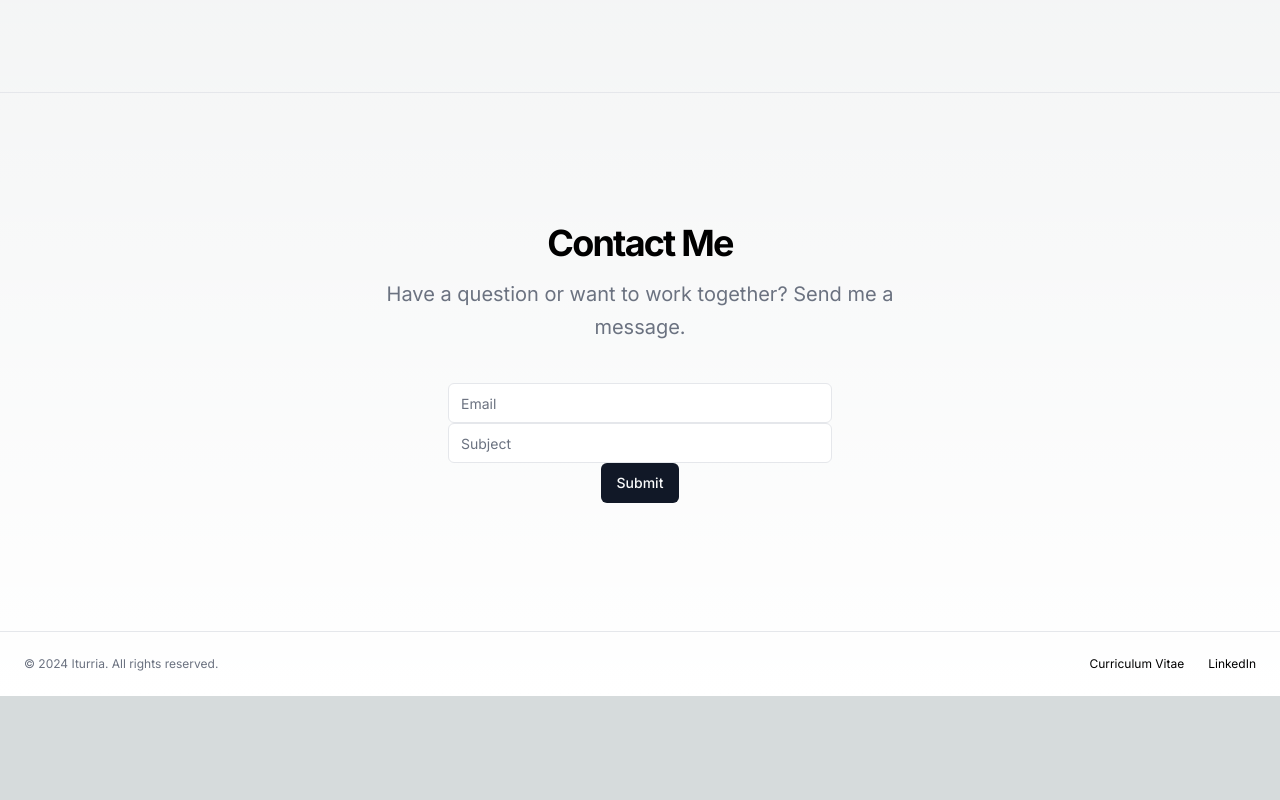
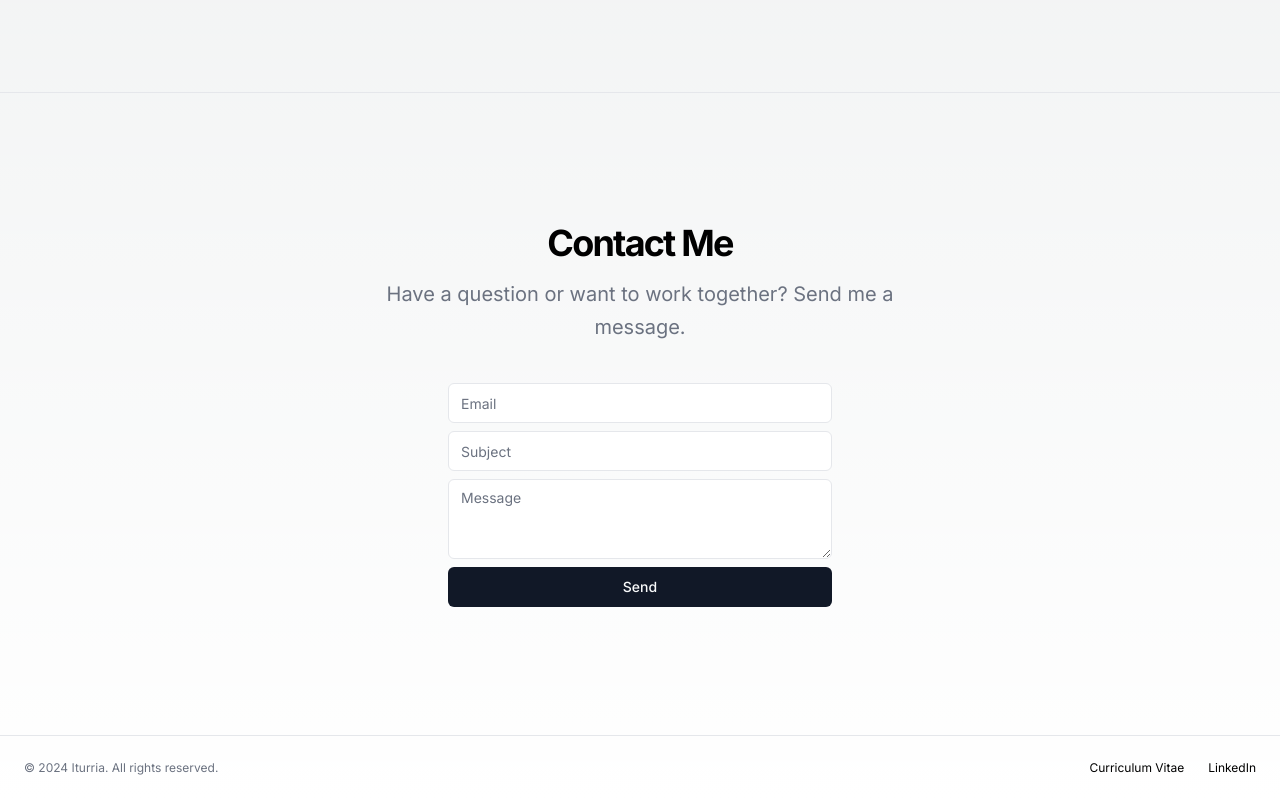
Before and after one commit to olsonperrensen/olsonperrensen.github.io, a Next.js app: page / in a window 1280 px wide. Shown: the part 1931-2731 px from the top of the page. Before the commit the page ends 2627 px from the top, so only its background shows below. Built offline with nearby package versions, Linux system fonts and the light colour scheme.

Commit message:
UI fix form

```diff
--- a/components/ContactForm.tsx
+++ b/components/ContactForm.tsx
@@ -93,10 +93,11 @@ export default function ContactForm(params: any) {
                     </p>
                 </div>
                 <div className="mx-auto w-full max-w-sm space-y-2">
-                    <form onSubmit={handleSubmit}>
-                        <Input type="text" id="emailField" value={email} onChange={(e) => setEmail(e.target.value)} placeholder="Email" />
-                        <Input type="text" id="subjectField" value={subject} onChange={(e) => setSubject(e.target.value)} placeholder="Subject" />
-                        <Button type="submit">Submit</Button>
+                    <form className="grid gap-2" onSubmit={handleSubmit}>
+                        <Input id="emailField" value={email} onChange={(e) => setEmail(e.target.value)} placeholder="Email" type="email" />
+                        <Input placeholder="Subject" type="text" />
+                        <Textarea id="subjectField" value={subject} onChange={(e) => setSubject(e.target.value)} placeholder="Message" />
+                        <Button type="submit">Send</Button>
                     </form>
                 </div>
             </div>
```
